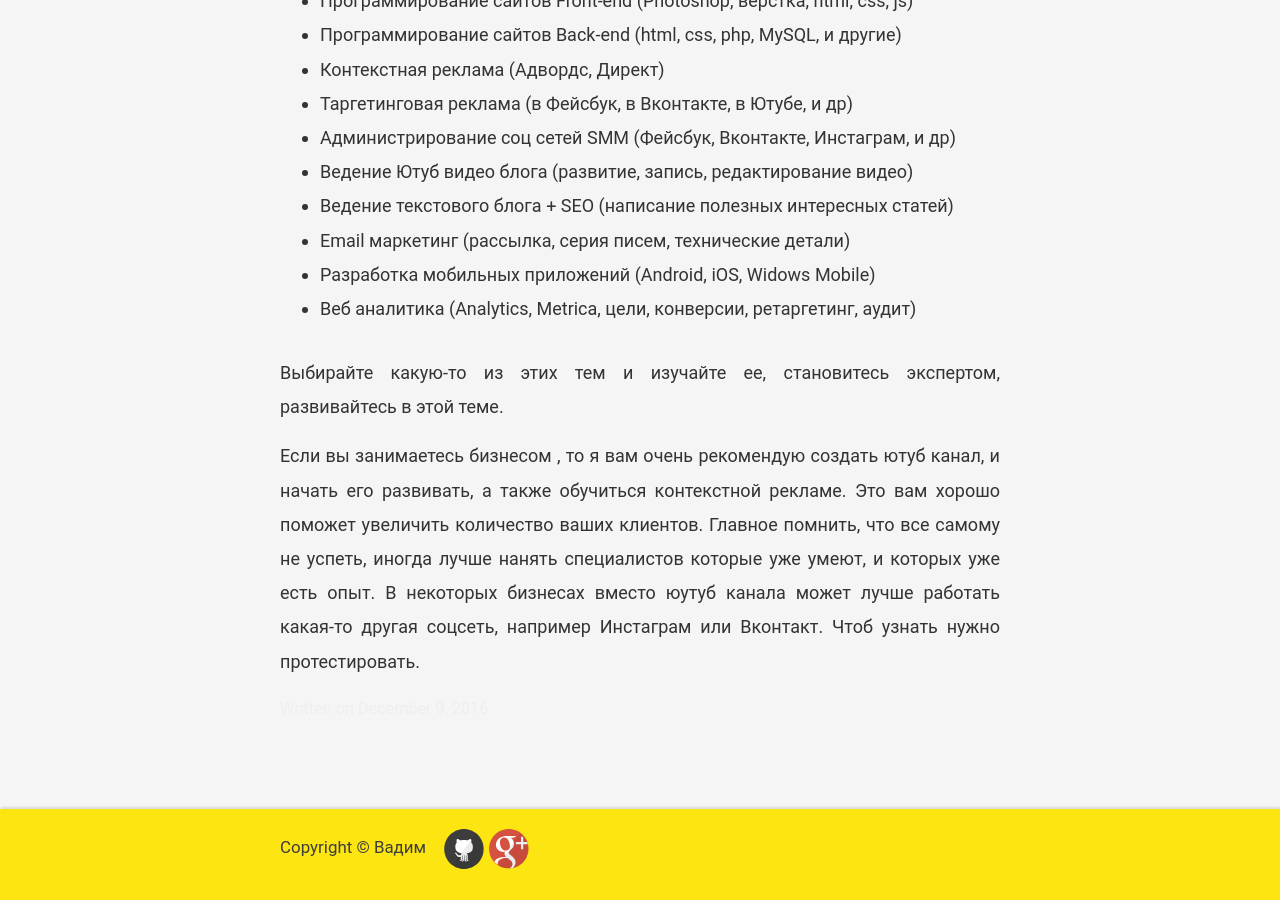
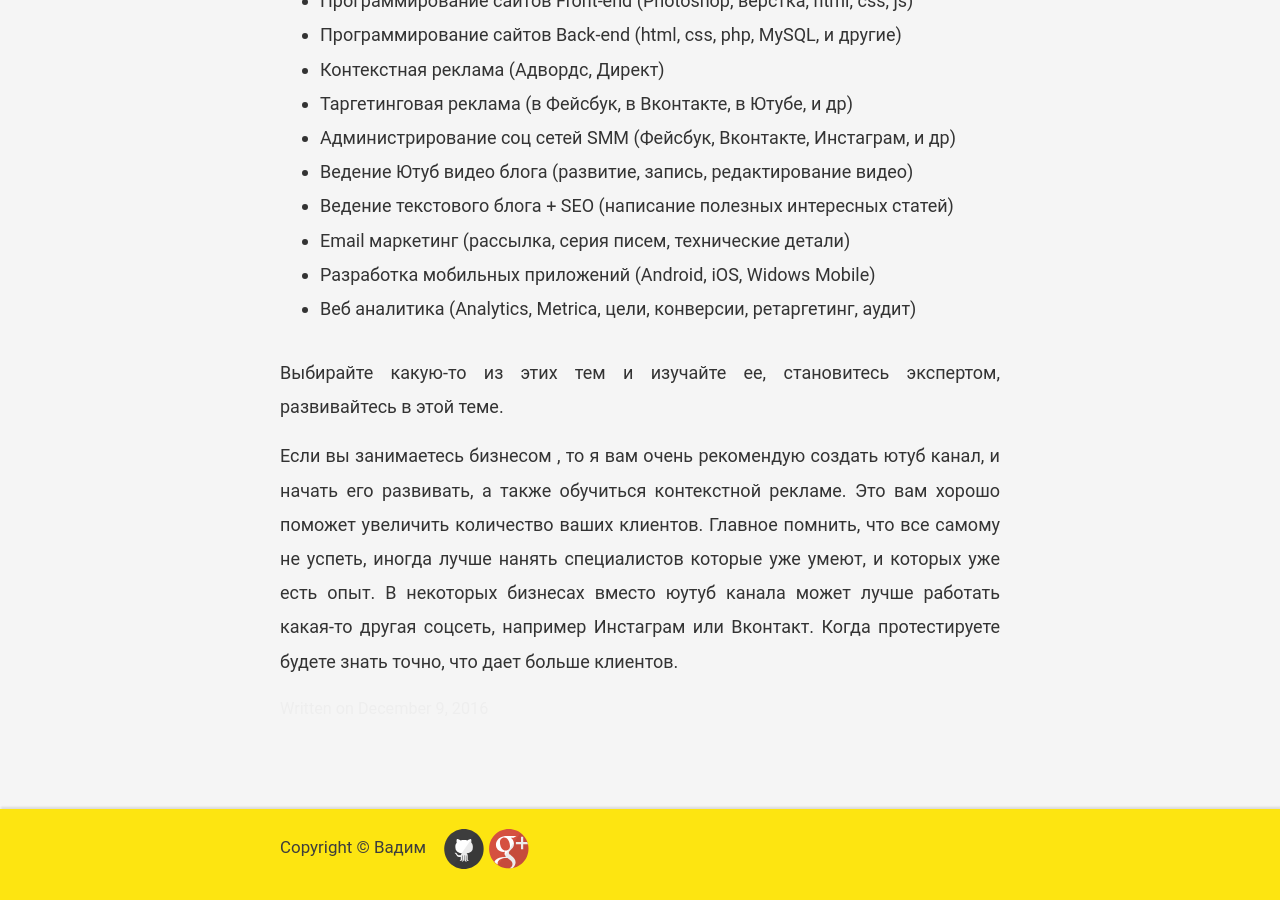
Before and after one commit to VadymVolos/vadymvolos.github.io, a Jekyll site: the page built from _posts/digital-marketing/2016-12-09-kakie-kursy-vybrat-po-internet-marketingu.md, in a window 1280 px wide and 900 px high, scrolled down 926 px. Built offline with Jekyll 4.4.1, drawn with Linux system fonts in a browser that asks for light colours; comment, search, counter and statistics services are not loaded.

Commit message:
Update 2016-12-09-kakie-kursy-vybrat-po-internet-marketingu.md

```diff
--- a/_posts/digital-marketing/2016-12-09-kakie-kursy-vybrat-po-internet-marketingu.md
+++ b/_posts/digital-marketing/2016-12-09-kakie-kursy-vybrat-po-internet-marketingu.md
@@ -38,4 +38,4 @@
 
 Выбирайте какую-то из этих тем и изучайте ее, становитесь экспертом, развивайтесь в этой теме.
 
-Если вы занимаетесь бизнесом , то я вам очень рекомендую создать ютуб канал, и начать его развивать, а также обучиться контекстной рекламе. Это вам хорошо поможет увеличить количество ваших клиентов. Главное помнить, что все самому не успеть, иногда лучше нанять специалистов которые уже умеют, и которых уже есть опыт. В некоторых бизнесах вместо юутуб канала может лучше работать какая-то другая соцсеть, например Инстаграм или Вконтакт. Чтоб узнать нужно протестировать.
+Если вы занимаетесь бизнесом , то я вам очень рекомендую создать ютуб канал, и начать его развивать, а также обучиться контекстной рекламе. Это вам хорошо поможет увеличить количество ваших клиентов. Главное помнить, что все самому не успеть, иногда лучше нанять специалистов которые уже умеют, и которых уже есть опыт. В некоторых бизнесах вместо юутуб канала может лучше работать какая-то другая соцсеть, например Инстаграм или Вконтакт. Когда протестируете будете знать точно, что дает больше клиентов.
```
